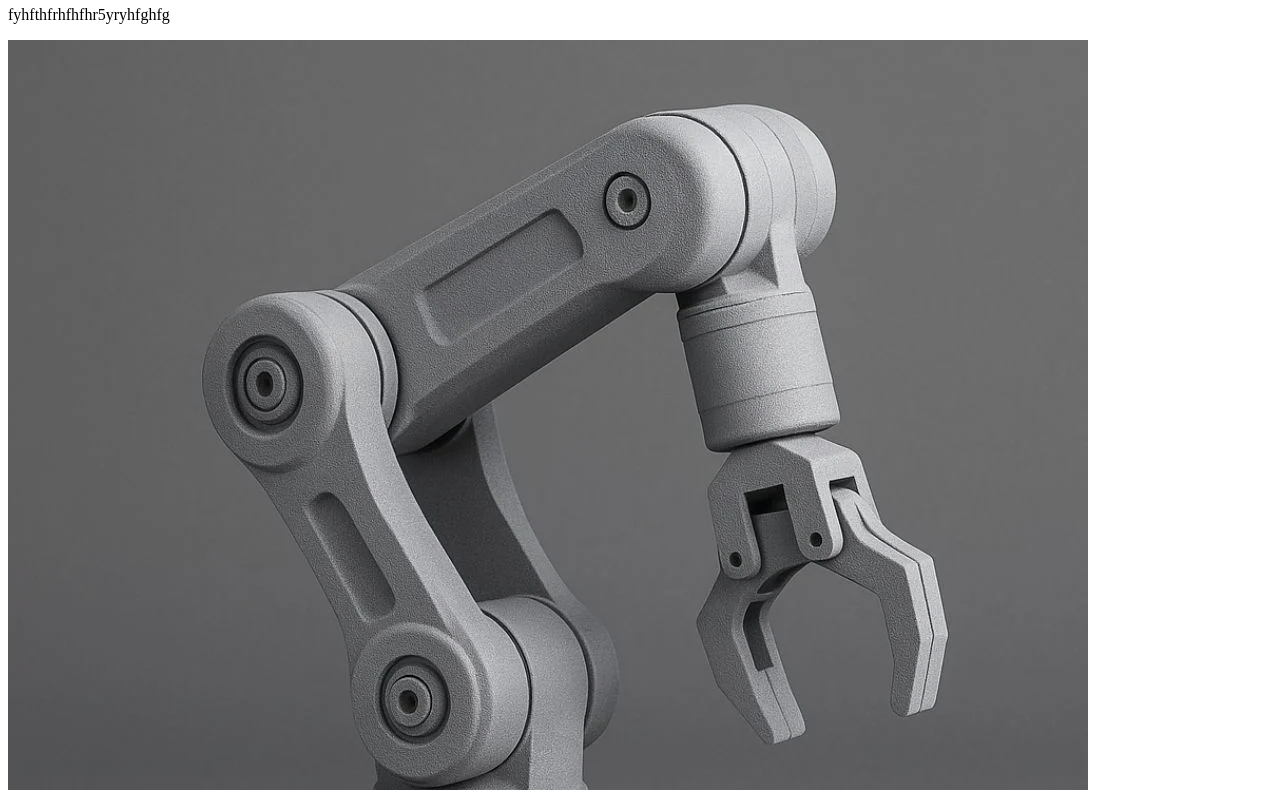
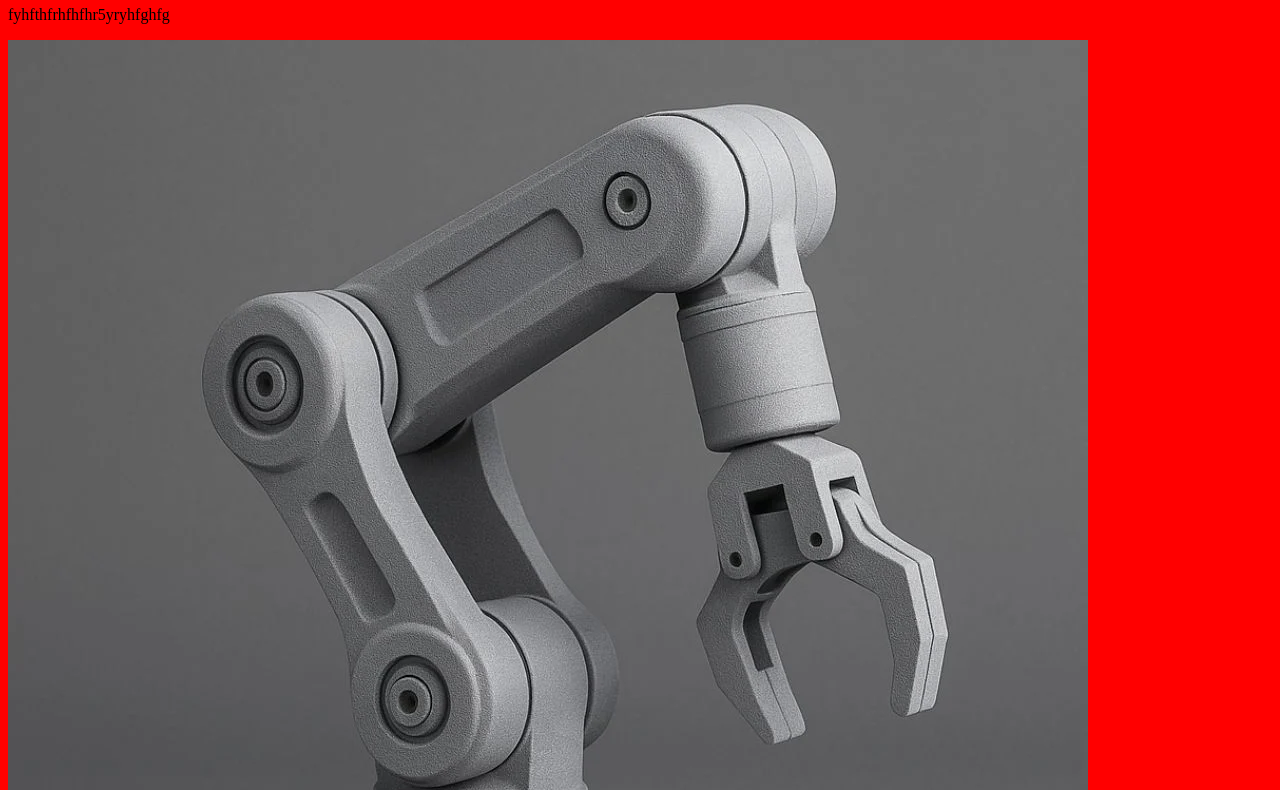
Before and after one commit to 18215benben/Bootcamp, a plain HTML site: page index.html in a window 1280 px wide. Shown: the part 60-850 px from the top of the page. Drawn offline with Linux system fonts and the light colour scheme.

Commit message:
Add stylesheet link to index.html

```diff
--- a/index.html
+++ b/index.html
@@ -1,6 +1,7 @@
 <html>
   <head>
     <title>Eytan's Website</title>
+    <link rel="stylesheet" href="styles.css?v=1">
   </head>
   <body>
     <h1>It worked!</h1>
```
